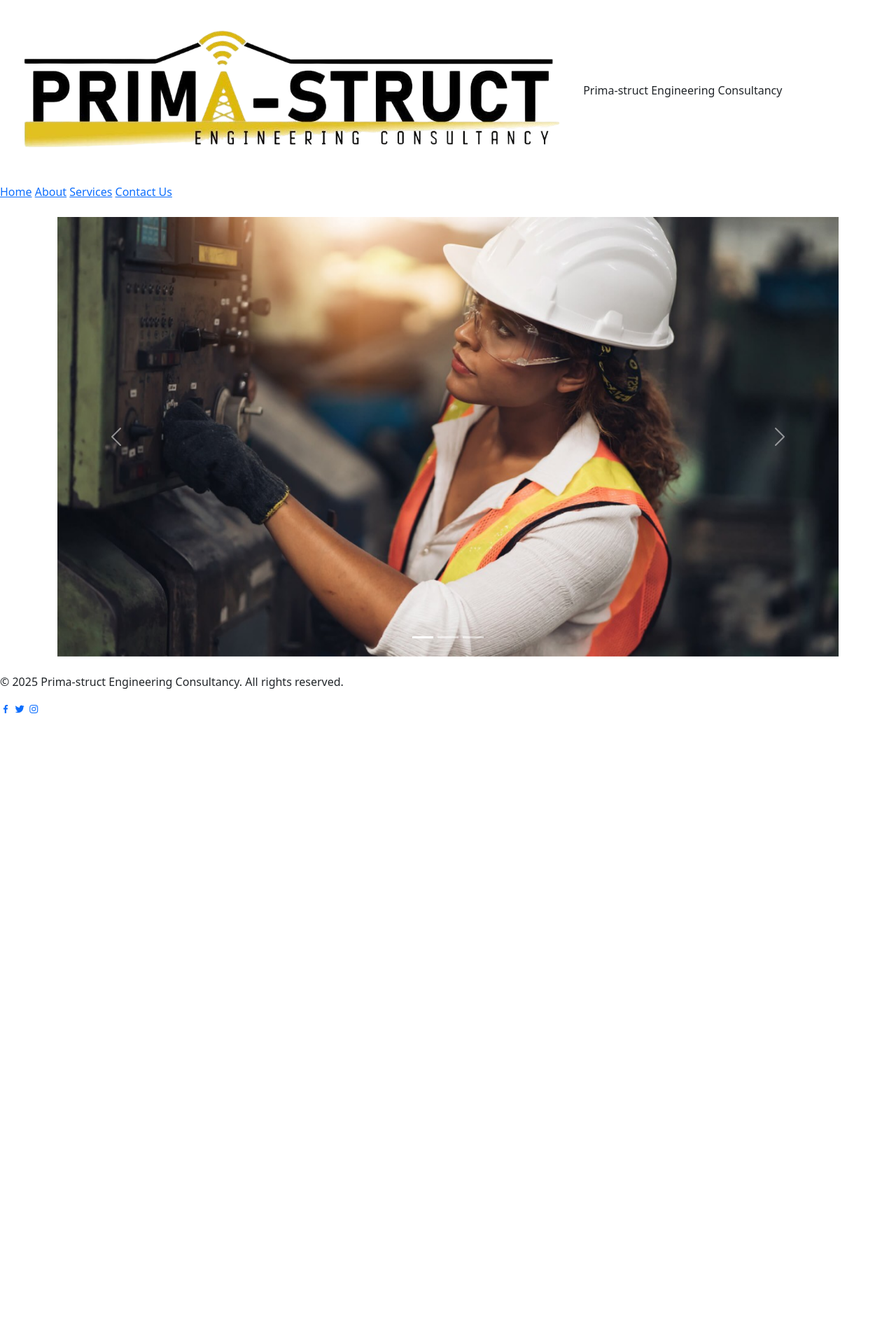
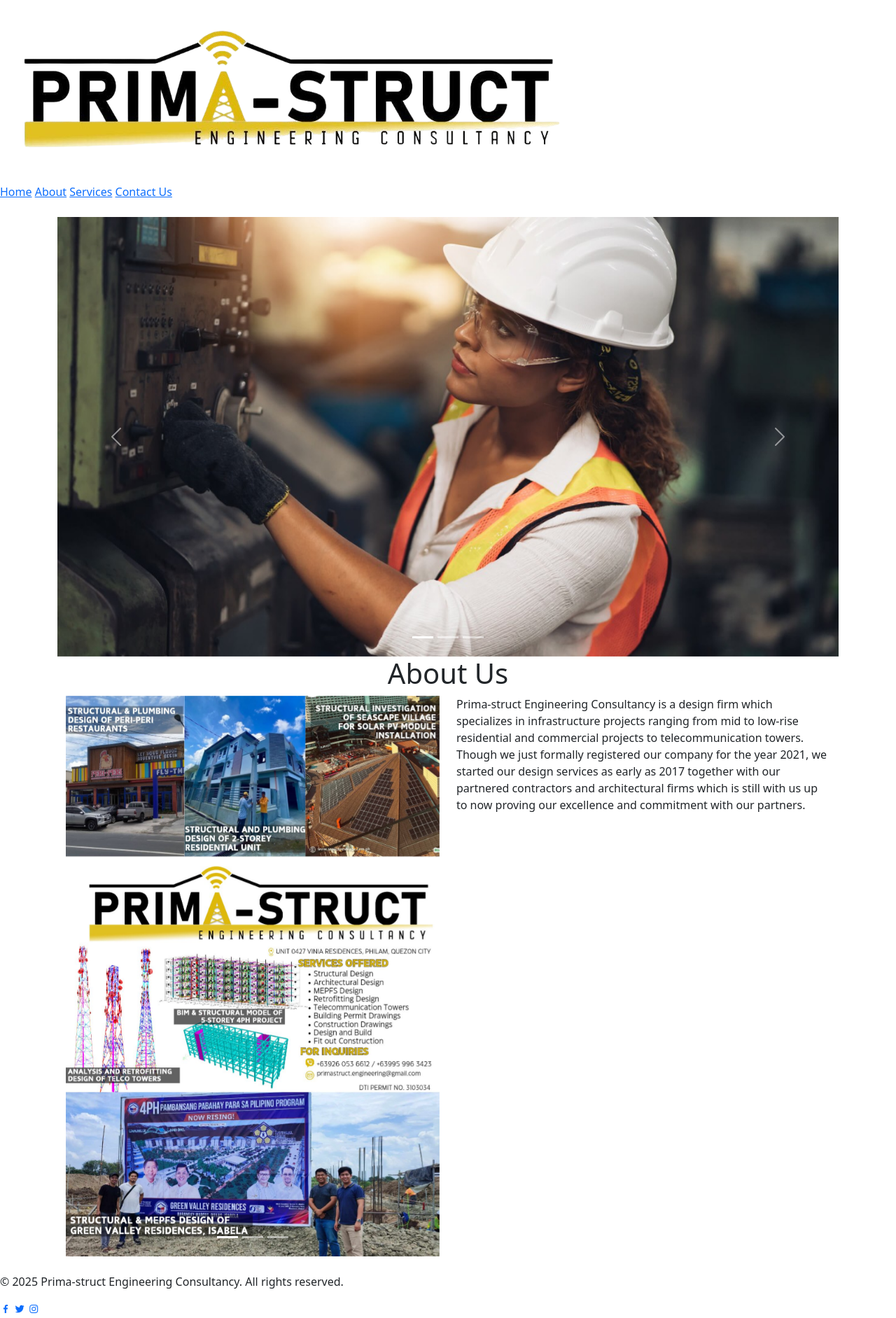
Before and after one commit to ruruxhico/PRIMASTRUCT_NEW, a PHP site: page /index.php in a window 1280 px wide. Shown: the whole page at 70% size. Before the commit the page ends 1019 px from the top, so only its background shows below. Run offline with PHP 8.4, Linux system fonts and the light colour scheme.

Commit message:
home page contents

```diff
--- a/index.php
+++ b/index.php
@@ -43,7 +43,6 @@ if (!in_array($page, $allowed_pages)) {
         <nav class="header">
             <a class="navbar-brand" href="index.php">
                 <img class="logo" src="assets/logo.png"/>
-                <span>&ensp;Prima-struct Engineering Consultancy</span>
             </a>
         </nav>
         <nav class="navigation">
--- a/pages/home.php
+++ b/pages/home.php
@@ -17,11 +17,11 @@
 </head>
 
 <body>
-    <div id="carouselExampleIndicators" class="carousel slide" data-ride="carousel">
+    <div id="featuresCarousel" class="carousel slide" data-ride="carousel">
   <ol class="carousel-indicators">
-    <li data-bs-target="#carouselExampleIndicators" data-bs-slide-to="0" class="active"></li>
-    <li data-bs-target="#carouselExampleIndicators" data-bs-slide-to="1"></li>
-    <li data-bs-target="#carouselExampleIndicators" data-bs-slide-to="2"></li>
+    <li data-bs-target="#featuresCarousel" data-bs-slide-to="0" class="active"></li>
+    <li data-bs-target="#featuresCarousel" data-bs-slide-to="1"></li>
+    <li data-bs-target="#featuresCarousel" data-bs-slide-to="2"></li>
   </ol>
   <div class="carousel-inner">
     <div class="carousel-item active">
@@ -34,14 +34,66 @@
       <img class="d-block w-100" src="assets\eng3.jpg" alt="Third slide">
     </div>
   </div>
-  <a class="carousel-control-prev" href="#carouselExampleIndicators" role="button" data-bs-slide="prev">
+  <a class="carousel-control-prev" href="#featuresCarousel" role="button" data-bs-slide="prev">
     <span class="carousel-control-prev-icon" aria-hidden="true"></span>
     <span class="sr-only">Previous</span>
   </a>
-  <a class="carousel-control-next" href="#carouselExampleIndicators" role="button" data-bs-slide="next">
+  <a class="carousel-control-next" href="#featuresCarousel" role="button" data-bs-slide="next">
     <span class="carousel-control-next-icon" aria-hidden="true"></span>
     <span class="sr-only">Next</span>
   </a>
+</div>
+
+<div class="container">
+    <div class="row justify-content-center">
+        <div class="col-12 text-center">
+            <h1>About Us</h1>
+        </div>
+        <div class="col-lg-6 col-md-6 text-center">
+            <div class="about-us">
+                <div class="img-col">
+                    <div id="overviewCarousel" class="carousel slide" data-ride="carousel">
+                        <ol class="carousel-indicators">
+                            <li data-bs-target="#overviewCarousel" data-bs-slide-to="0" class="active"></li>
+                            <li data-bs-target="#overviewCarousel" data-bs-slide-to="1"></li>
+                            <li data-bs-target="#overviewCarousel" data-bs-slide-to="2"></li>
+                        </ol>
+                        <div class="carousel-inner">
+                            <div class="carousel-item active">
+                            <img class="d-block w-100" src="assets\overview.jpg" alt="First slide">
+                            </div>
+                            <div class="carousel-item">
+                            <img class="d-block w-100" src="assets\overview2.jpg" alt="Second slide">
+                            </div>
+                            <div class="carousel-item">
+                            <img class="d-block w-100" src="assets\overview3.jpg" alt="Third slide">
+                            </div>
+                        </div>
+                        <a class="carousel-control-prev" href="#overviewCarousel" role="button" data-bs-slide="prev">
+                            <span class="carousel-control-prev-icon" aria-hidden="true"></span>
+                            <span class="sr-only">Previous</span>
+                        </a>
+                        <a class="carousel-control-next" href="#overviewCarousel" role="button" data-bs-slide="next">
+                            <span class="carousel-control-next-icon" aria-hidden="true"></span>
+                            <span class="sr-only">Next</span>
+                        </a>
+                    </div>
+                </div>
+            </div>
+        </div>
+        <div class="col-lg-6 col-md-6">
+            <div class="about-me">
+                <p> Prima-struct Engineering Consultancy is a design firm which
+                    specializes in infrastructure projects ranging from mid to
+                    low-rise residential and commercial projects to telecommunication
+                    towers. Though we just formally registered our company for the year 2021,
+                    we started our design services as early as 2017 together with our
+                    partnered contractors and architectural firms which is still with us up
+                    to now proving our excellence and commitment with our partners.
+                </p>
+            </div>
+        </div>
+    </div>
 </div>
 
 <script src="https://cdn.jsdelivr.net/npm/bootstrap@5.3.3/dist/js/bootstrap.bundle.min.js"
```
Also changed, not shown: assets/overview.jpg (added), assets/overview2.jpg (added), assets/overview3.jpg (added).
